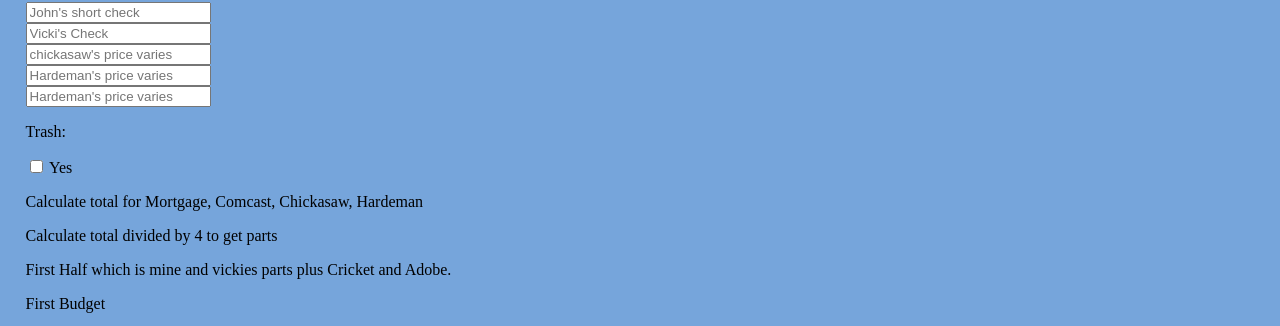
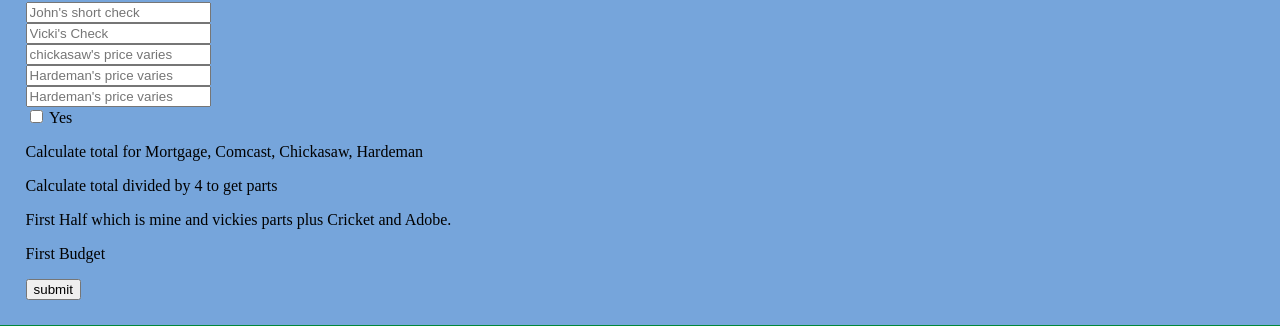
Before and after one commit to Jwfrank3/calculator, a plain HTML site: page index.html in a window 1280 px wide. Shown: the part 78-404 px from the top of the page. Drawn offline with Linux system fonts and the light colour scheme.

Commit message:
Update index.html
cleaned up html for trash checkbox

```diff
--- a/index.html
+++ b/index.html
@@ -20,9 +20,8 @@
     <input type="text" class="js-input-hardeman" placeholder="Hardeman's price varies">
     <br>
 
-    <p>Trash:</p>
     <label>
-      <input type="checkbox" name="trash" value="yes"> Yes
+      <input type="checkbox" name="trash" value="Trash?"> Yes
     </label>
     <br>
 
```
